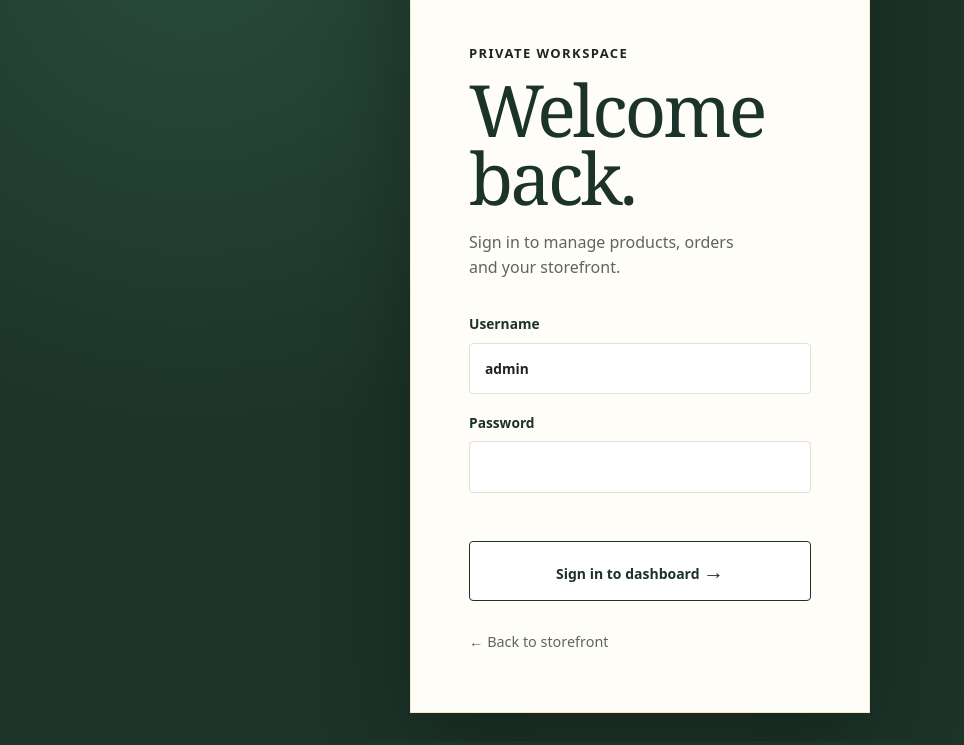
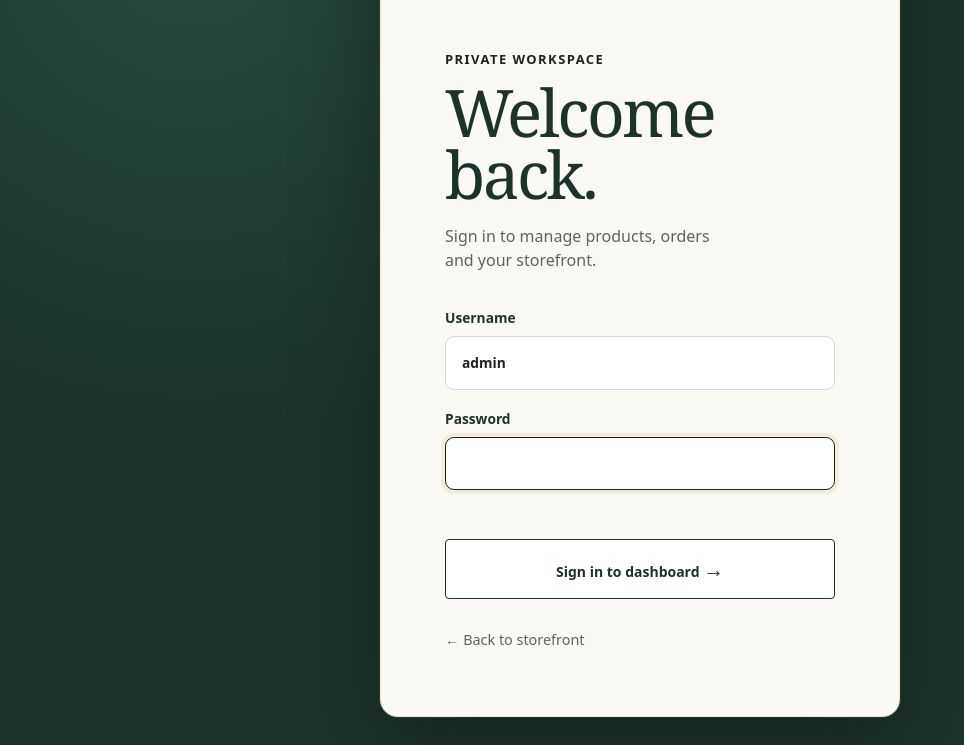
Before and after one commit to thronemenstore/throne-fragrance-code, a website: page public/admin-login.html in a window 1280 px wide. Shown: the part 163-908 px from the top of the page, without its empty margins (0-964 px from the left). Drawn offline with Linux system fonts and the light colour scheme.

Commit message:
Refine admin login card styling

```diff
--- a/public/css/style.css
+++ b/public/css/style.css
@@ -237,15 +237,16 @@ footer { padding-block: 38px; color: #e8ede8; background: var(--forest); }
 body:has(.drawer[open]) { overflow: hidden; }
 .admin-page { background: var(--surface); }
 .admin-login-page { min-height: 100vh; display: grid; place-items: center; padding: 28px; background: radial-gradient(circle at 15% 10%, #294b3d 0, transparent 38%), var(--forest); }
-.admin-login-card { width: min(100%, 460px); padding: clamp(30px, 6vw, 58px); background: #fffdf8; border: 1px solid rgba(226, 191, 92, .35); box-shadow: 0 24px 80px rgba(0,0,0,.28); }
+.admin-login-card { width: min(100%, 520px); padding: clamp(34px, 6vw, 64px); background: rgba(255,253,248,.98); border: 1px solid rgba(226, 191, 92, .38); border-radius: 18px; box-shadow: 0 28px 90px rgba(0,0,0,.3), 0 0 0 1px rgba(255,255,255,.08); }
 .admin-login-brand { display: inline-flex; align-items: center; gap: 12px; color: var(--forest); font: 700 1.05rem/1 var(--body); letter-spacing: .25em; text-decoration: none; }
 .admin-login-brand img { width: 48px; height: 48px; object-fit: contain; background: var(--forest); }
 .admin-login-brand small { display: block; margin-top: 7px; font-size: .58rem; letter-spacing: .36em; font-weight: 500; }
 .admin-login-card .eyebrow { margin: 64px 0 12px; color: var(--brass); }
-.admin-login-card h1 { margin: 0; font: 400 clamp(2.5rem, 7vw, 4.5rem)/.95 var(--display); color: var(--forest); letter-spacing: -.04em; }
+.admin-login-card h1 { margin: 0; font: 400 clamp(2.4rem, 7vw, 4.1rem)/.95 var(--display); color: var(--forest); letter-spacing: -.04em; }
 .admin-login-intro { max-width: 32ch; margin: 18px 0 34px; color: var(--muted); }
 .admin-login-card label { display: block; margin: 18px 0; color: var(--forest); font-weight: 700; font-size: .86rem; }
-.admin-login-card input { width: 100%; margin-top: 8px; padding: 14px 15px; border: 1px solid var(--line); background: #fff; color: var(--ink); font: inherit; }
+.admin-login-card input { width: 100%; margin-top: 8px; padding: 15px 16px; border: 1px solid #d9d5ca; border-radius: 9px; background: #fff; color: var(--ink); font: inherit; transition: border-color .2s, box-shadow .2s; }
+.admin-login-card input:focus { border-color: var(--brass); box-shadow: 0 0 0 4px rgba(190,145,42,.13); }
 .admin-login-card input:focus { outline: 2px solid var(--brass); outline-offset: 2px; }
 .admin-login-submit { width: 100%; justify-content: space-between; margin-top: 12px; padding: 15px 18px; }
 .admin-login-submit span { font-size: 1.3rem; }
```
